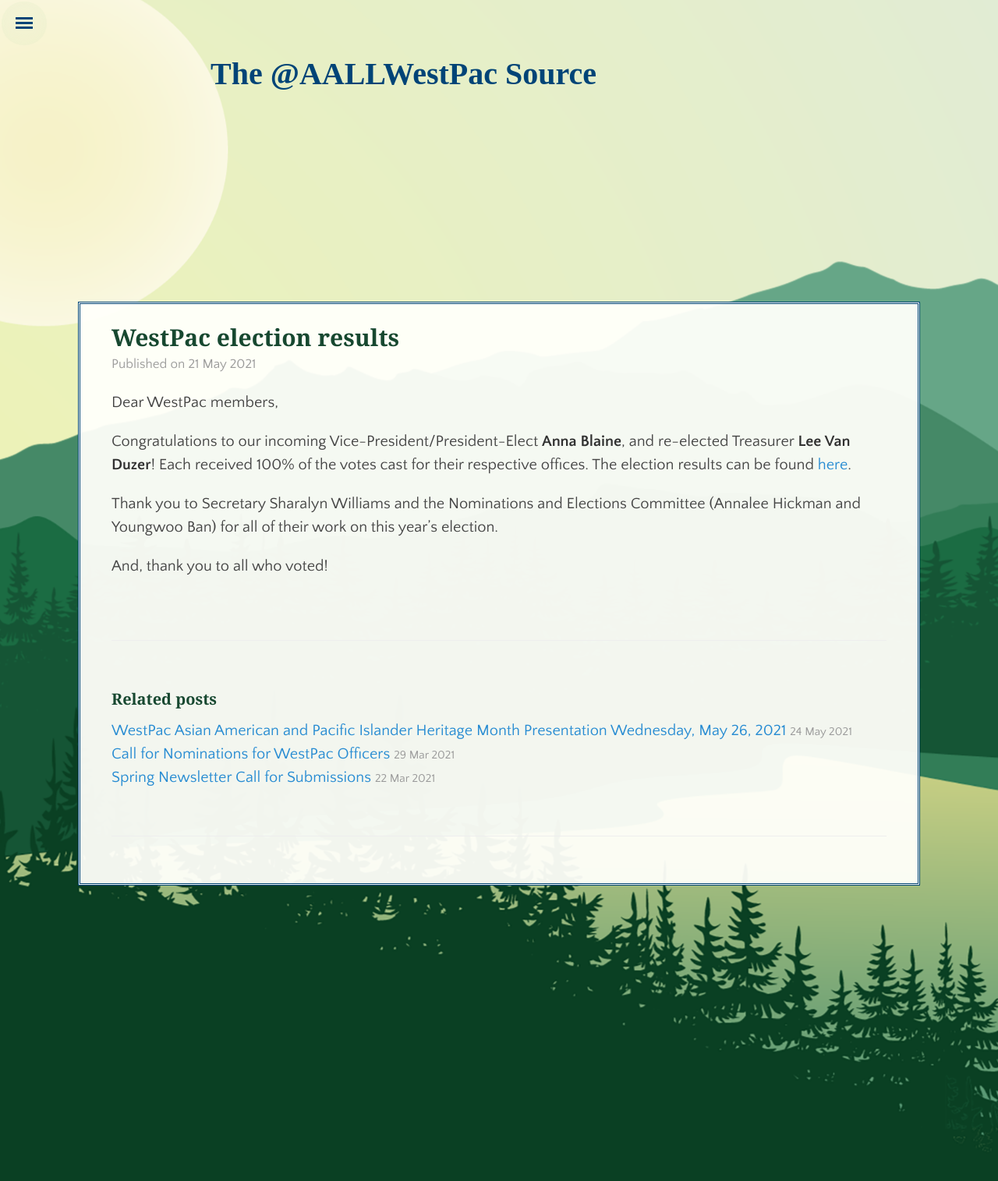
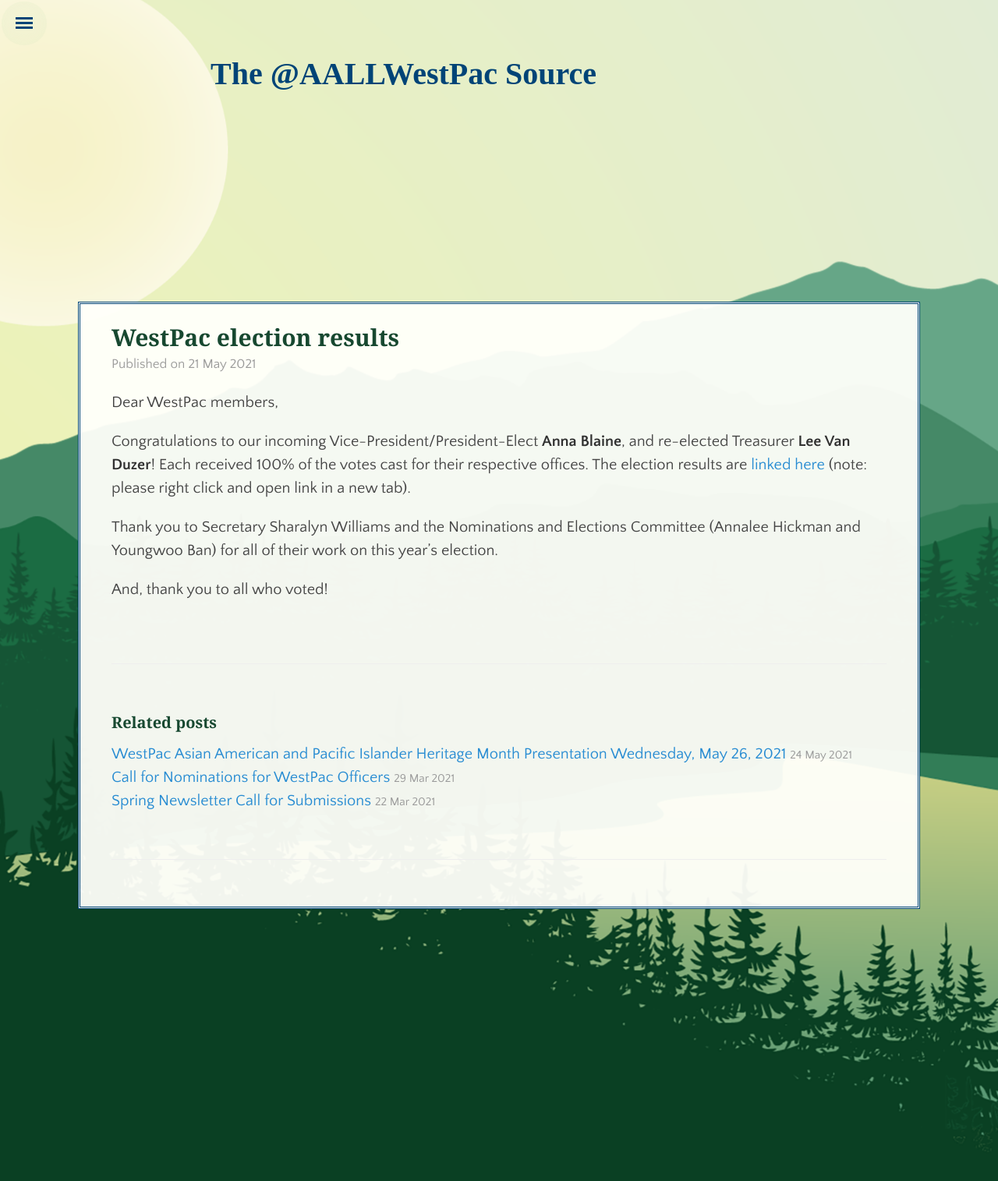
Before and after one commit to aallwestpac/aallwestpac.github.io, a Jekyll site: the page built from _posts/2021-05-21-WestPac-election-results.md, in a window 1280 px wide. Shown: the top 1515 px of the page at 78% size. Built offline with Jekyll 4.4.1, drawn with Linux system fonts in a browser that asks for light colours; some web fonts are replaced.

Commit message:
Update 2021-05-21-WestPac-election-results.md

```diff
--- a/_posts/2021-05-21-WestPac-election-results.md
+++ b/_posts/2021-05-21-WestPac-election-results.md
@@ -7,7 +7,7 @@
 ---
 Dear WestPac members,
 
-Congratulations to our incoming Vice-President/President-Elect **Anna Blaine**, and re-elected Treasurer **Lee Van Duzer**!  Each received 100% of the votes cast for their respective offices.  The election results can be found <a href="files/WestPac Election Report_2021.pdf">here</a>.
+Congratulations to our incoming Vice-President/President-Elect **Anna Blaine**, and re-elected Treasurer **Lee Van Duzer**!  Each received 100% of the votes cast for their respective offices. The election results are [linked here](https://drive.google.com/file/d/1nsfOXWIKjyj0SgsDIhFCEBP3fmHdWR_K/view) (note: please right click and open link in a new tab).
 
 Thank you to Secretary Sharalyn Williams and the Nominations and Elections Committee (Annalee Hickman and Youngwoo Ban) for all of their work on this year's election.
 
```
